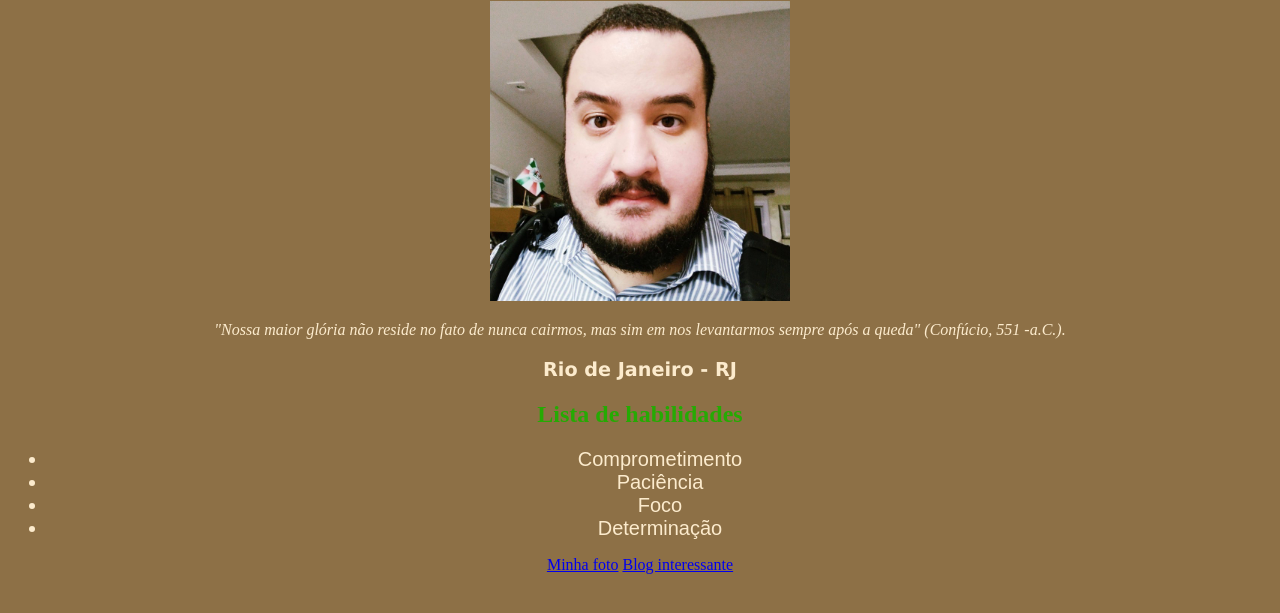
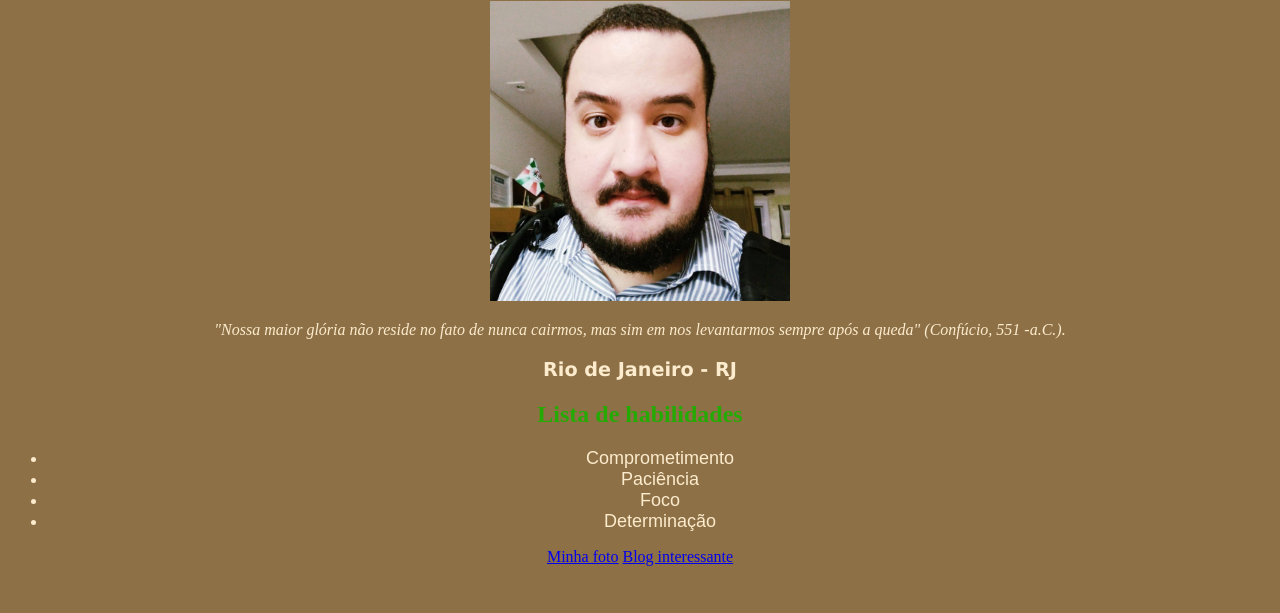
Before and after one commit to brunomessiasf/brunomessiasf.github.io, a plain HTML site: page html-dia1/portfolio.html in a window 1280 px wide. Shown: the part 105-718 px from the top of the page. Drawn offline with Linux system fonts and the light colour scheme.

Commit message:
Altera tamanho fonte lista

```diff
--- a/html-dia1/portfolio.html
+++ b/html-dia1/portfolio.html
@@ -33,22 +33,22 @@
 
 
     .Comprometimento {
-      font-size: 20px;
+      font-size: 18px;
       color: #fcebcd;
       font-family: Arial, Helvetica, sans-serif;
     }
     .Paciência{
-      font-size: 20px;
+      font-size: 18px;
       color: #fcebcd;
       font-family: Arial, Helvetica, sans-serif;
     }
     .Foco{
-      font-size: 20px;
+      font-size: 18px;
       color: #fcebcd;
       font-family: Arial, Helvetica, sans-serif;
     }
     .Determinação {
-      font-size: 20px;
+      font-size: 18px;
       color: #fcebcd;
       font-family: Arial, Helvetica, sans-serif;
     }
```
